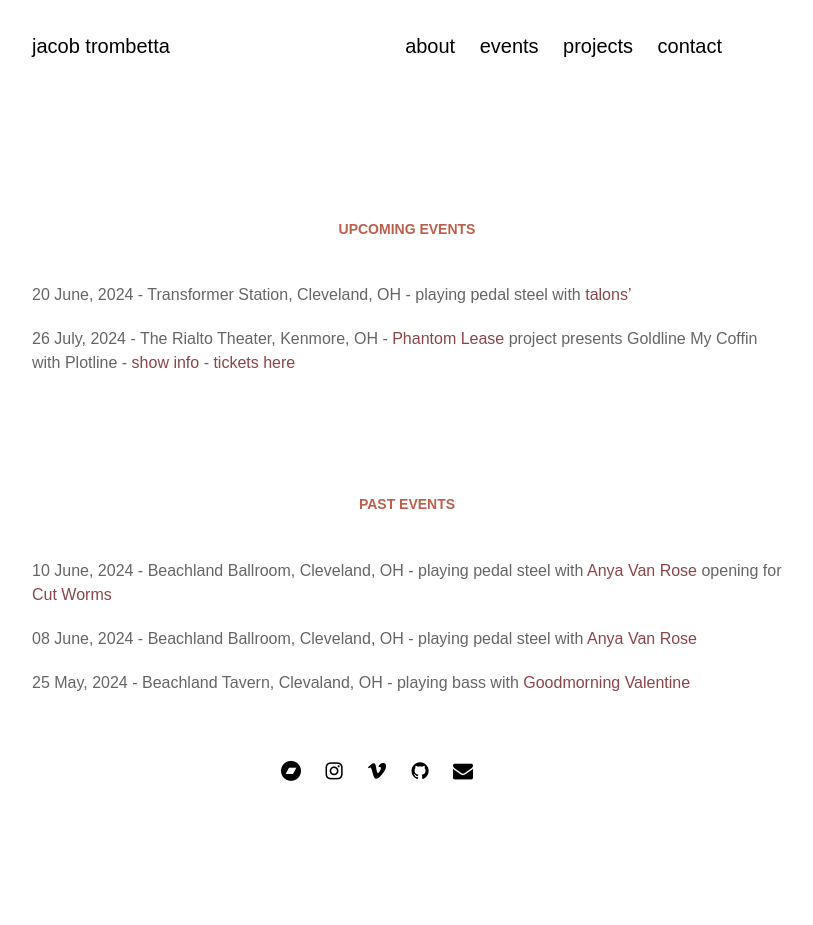
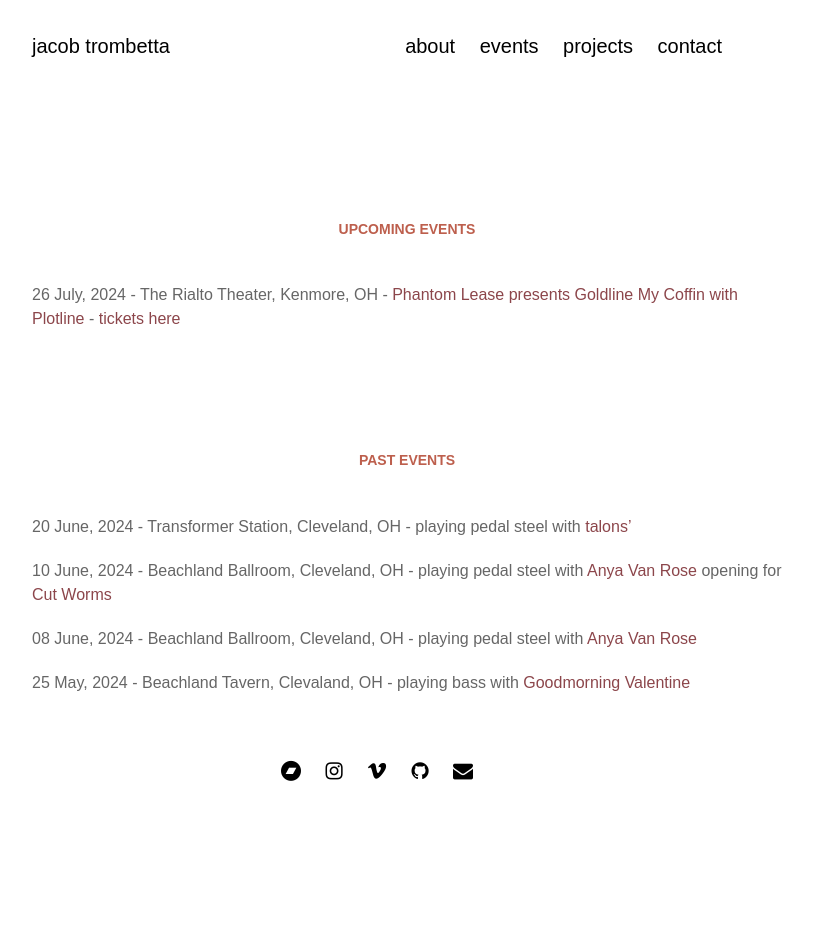
Before and after one commit to jacobtrombetta/jacobtrombetta.github.io, a Jekyll site: the page built from pages/events.md, in a window 1280 px wide. Shown: the whole page, without its empty margins (263-1076 px from the left). Built offline with Jekyll 4.4.1, drawn with Linux system fonts in a browser that asks for light colours; nearby versions of some CDN libraries; some web fonts are replaced.

Commit message:
update events

```diff
--- a/pages/events.md
+++ b/pages/events.md
@@ -5,11 +5,12 @@ permalink: /events
 ---
 ### Upcoming events
 
-20 June, 2024 - Transformer Station, Cleveland, OH - playing pedal steel with [talons'](https://talons.bandcamp.com/)
 
-26 July, 2024 - The Rialto Theater, Kenmore, OH - [Phantom Lease](https://sites.google.com/view/phantomlease/home) project presents Goldline My Coffin with Plotline - [show info](https://www.therialtotheatre.com/calendar/2024/7/26/phantom-lease-plotline-072624) - [tickets here](https://www.therialtotheatre.com/tickets/phantom-lease-plotline-072624)
+26 July, 2024 - The Rialto Theater, Kenmore, OH - [Phantom Lease presents Goldline My Coffin with Plotline](https://www.therialtotheatre.com/calendar/2024/7/26/phantom-lease-plotline-072624) - [tickets here](https://www.therialtotheatre.com/tickets/phantom-lease-plotline-072624)
 
 ### Past events
+
+20 June, 2024 - Transformer Station, Cleveland, OH - playing pedal steel with [talons'](https://talons.bandcamp.com/)
 
 10 June, 2024 - Beachland Ballroom, Cleveland, OH - playing pedal steel with [Anya Van Rose](https://www.anyavanrose.com/) opening for [Cut Worms](https://www.cut-worms.com/)
 
```
